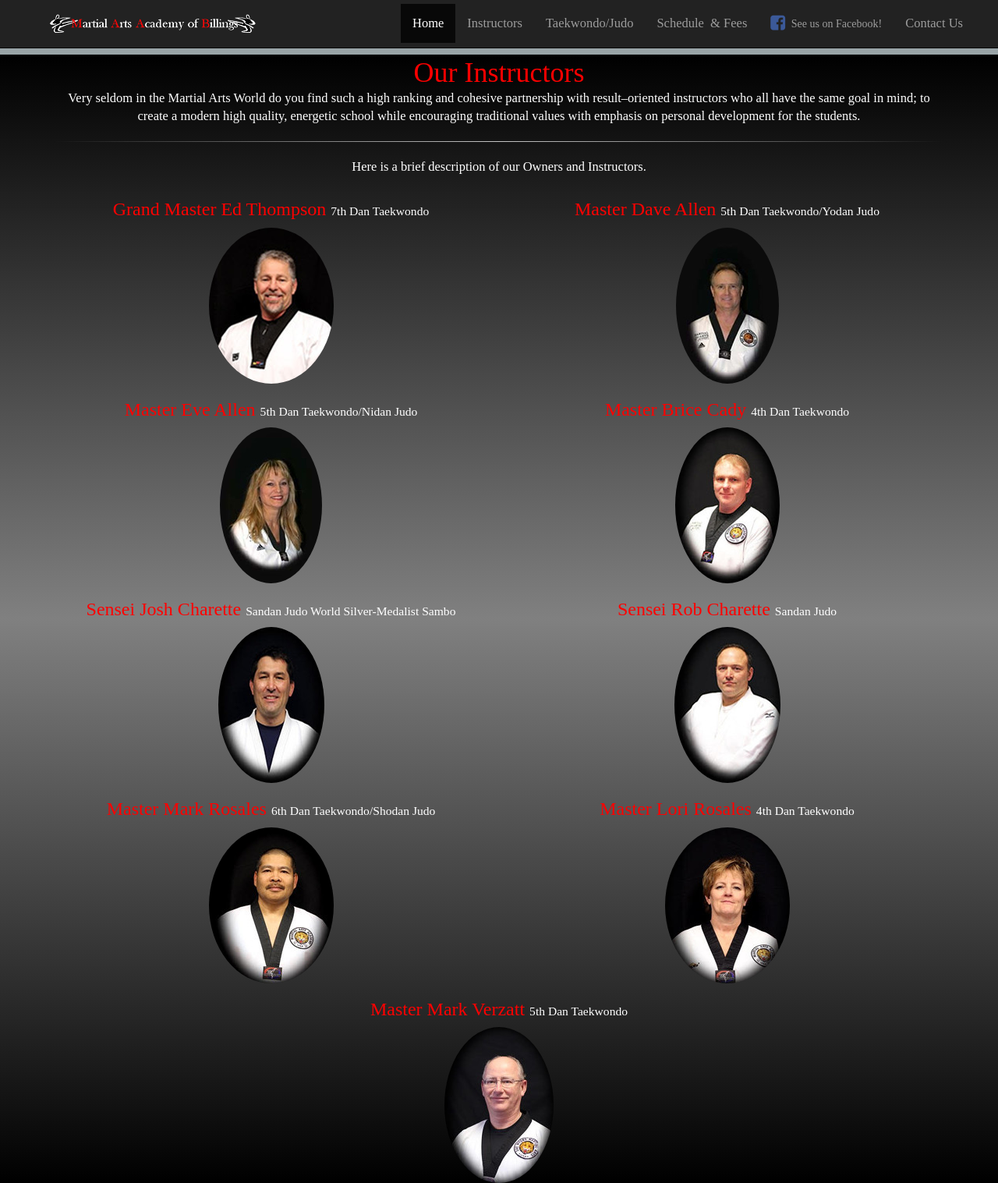
After one commit to studhorsemtn/New_maabtkd, a PHP site: page /instructors.html in a window 1280 px wide. The commit adds this page. Shown: the whole page at 78% size. Run offline with PHP 8.4, Linux system fonts and the light colour scheme.

Commit message:
changed pics and created instructors page

```diff
--- a/index.css
+++ b/index.css
@@ -47,23 +47,21 @@ hr {
 
 /* =========  Jumbotron Home  ========= */
 
-.jumbotron {
-    background: url('Images/maabtkdBackground2.png') center center;
-    max-width: 100%;
-    max-height: 100%;
-    background-size: cover;
-}
-
 #home {
-    color: #FFFFFF;
-    text-shadow: 1px 1px 1px black;
-    padding: 0 0 15rem 0;
+    color: rgb(255, 255, 255);
+    text-shadow: -1px -1px 0px #000000;
+    padding: 0 0 18rem 0;
+    background: url('Images/maabtkdBackground2.png') no-repeat;
+    background-size: 100% 100%;
+    background-position: top center;
+    height: auto;
+    width: 100%;
+    margin: 0 0 9px 0;
 }
 
 #hometext {
-    font-weight: bolder;
     -webkit-font-smoothing: antialiased;
-    padding: 15rem 0 0 0;
+    padding: 10rem 0 0 0;
 }
 
 
@@ -85,5 +83,48 @@ hr {
 
 #training {
     padding: 15px 15px 37px 15px;
-    border-radius: 25%;
 }
+
+
+/* =======  End About  ======= */
+
+
+/* ========  Instructors  ======= */
+
+#eve em {
+    color: rgba(255, 252, 0, 0.65);
+}
+
+#instructorInfo {
+    min-height: 350px;
+    text-align: center;
+    color: red;
+    background: -webkit-linear-gradient(black, grey, black);
+    background-size: cover;
+    -webkit-font-smoothing: antialiased;
+    text-rendering: optimizeLegibility;
+}
+
+#instructorInfo h1 {
+    margin: 4px 0 0 0;
+}
+
+#instructorInfo small {
+    color: white;
+    -webkit-font-smoothing: antialiased;
+    text-rendering: optimizeLegibility;
+}
+
+#instructorInfo p {
+    color: white;
+    -webkit-font-smoothing: antialiased;
+    text-rendering: optimizeLegibility;
+}
+
+.instructorpic {
+    display: table;
+    margin: 0 auto;
+}
+
+
+/* ========  End Instructors  ======= */
--- /dev/null
+++ b/instructors.html
@@ -0,0 +1,321 @@
+<!DOCTYPE html>
+<html lang="en">
+
+<head>
+    <meta charset="UTF-8">
+    <meta name="viewport" content="width=device-width, initial-scale=1.0">
+    <meta http-equiv="X-UA-Compatible" content="ie=edge">
+    <title>Our Instructors</title>
+    <link href="https://fonts.googleapis.com/css?family=Bree+Serif" rel="stylesheet">
+    <link rel="stylesheet" href="https://maxcdn.bootstrapcdn.com/bootstrap/3.3.7/css/bootstrap.min.css">
+    <link rel="stylesheet" href="https://cdnjs.cloudflare.com/ajax/libs/font-awesome/4.7.0/css/font-awesome.min.css">
+    <link rel="stylesheet" type="text/css" href="index.css">
+    <link rel="icon" href="Images/MAABfavicon.ico" type="image/gif" sizes="16x16">
+
+
+</head>
+
+<body>
+    <!-- =======  Navbar  ======= -->
+
+    <nav class="navbar navbar-inverse navbar-fixed-top">
+        <div class="container-fluid">
+            <div class="navbar-header">
+                <!-- toggle Button [opens navbar links on mobile devices] -->
+                <button type="button" class="navbar-toggle collapsed" data-toggle="collapse" data-target="#tjdropdown"
+                    aria-expanded="false">
+                    <i class="fa fa-bars fa-lg" aria-hidden="true" id="collapse"></i>
+                </button>
+                <a href="index.html" class="navbar-brand center-block">
+                    <img class="img-responsive " src="Images/JudoLogoRedo.png" alt="Martial Arts of Billings logo">
+                </a>
+            </div>
+
+            <!-- Navbar Collapse [conatins components of the navbar such as navbar menu and forms] -->
+            <div class="collapse navbar-collapse" id="tjdropdown">
+                <!-- Navbar Menu -->
+                <ul class="nav navbar-nav navbar-right">
+                    <li class="active"><a href="index.html">Home</a></li>
+                    <li><a href="instructors.html">Instructors</a></li>
+                    <li><a href="tkd.html">Taekwondo/Judo</a></li>
+                    <li><a href="schedule.html">Schedule &nbsp;&#38;&nbsp;Fees</a></li>
+                    <li>
+                        <a href="https://www.facebook.com/Martial-Arts-Academy-of-Billings-123484254472217/"
+                            target="_blank"><i class="fa fa-facebook-square fa-lg" id="facebook"></i>
+                            <small>&nbsp;See us on Facebook&#33;</small>
+                        </a>
+                    </li>
+                    <li class="dropdown">
+                        <a href="#" class="dropdown-toggle" data-toggle="dropdown" role="button" aria-haspopup="true"
+                            aria-expanded="false">Contact Us
+                        </a>
+                        <ul class="dropdown-menu">
+                            <li><a href="tel:+1-406-591-9000"><i class="fa fa-mobile fa-lg" id="phone"></i>&nbsp; Call Us to find out more&#33;</a></li>
+                            <li><a href="https://goo.gl/maps/9FNh8wJVV572" target="_blank"><i class="fa fa-map-marker fa-lg" id="directions"></i>&nbsp;Come Join Us&#33;</a></li>
+                            <li><a href="mailto:maabtkd@gmail.com" target="_blank"> <i class="fa fa-envelope fa-lg" id="email"></i>&nbsp;Email</a></li>
+                        </ul>
+                        <!-- End Dropdown Menu -->
+                    </li>
+                    <!-- End Dropdown -->
+                </ul>
+                <!-- End Navbar Menu -->
+            </div>
+            <!-- End Navbar Collapse -->
+        </div>
+        <!-- End Container-Fluid -->
+    </nav>
+    <!--=======> End Navbar <=======-->
+
+
+    <!-- Instructor Info -->
+    <section id="instructorInfo">
+
+        <!-- Begin Container -->
+        <div class="container">
+            <!-- Intro -->
+            <h1>Our Instructors</h1>
+            <p>
+                Very seldom in the Martial Arts World do you find such a high ranking and cohesive
+                partnership with result&#8210;oriented instructors who all have the
+                same goal in mind; to create a modern high quality, energetic school
+                while encouraging traditional values with emphasis on personal development
+                for the students.
+            </p>
+            <hr>
+            <p>
+                Here is a brief description of our Owners and Instructors.
+            </p>
+            <!-- End Intro -->
+
+            <!-- First Row -->
+            <div class="row">
+                <div class="col-xs-6">
+                    <h3> Grand Master Ed Thompson
+                        <small>7th Dan Taekwondo</small>
+                    </h3>
+                    <a href="#ed" data-toggle="collapse">
+                        <img class="img-circle img-responsive instructorpic" src="instructors/Ed.jpg" alt="Master Thompson">
+                    </a>
+                    <div id="ed" class="collapse">
+                        <p>Owner/Instructor</p>
+                        <p>Master Thompson has studied the arts of Taekwondo, Hapkido
+                            and Judo for well over 40 years and was owner/instructor
+                            of a Martial Arts school in Belgrade before moving to
+                            Billings. Master Thompson has a dynamic and expansive
+                            career, with diverse knowledge encompassed in fire-fighting
+                            and law enforcement since 1984. Grand Master Thompson
+                            has the ability to facilitate group collaboration and
+                            mind-sharing, efficiently managing change in order to
+                            bring out the best in students.
+                        </p>
+                    </div>
+                </div>
+                <div class="col-xs-6">
+                    <h3>Master Dave Allen
+                        <small>5th Dan Taekwondo/Yodan Judo</small>
+                    </h3>
+                    <a href="#dave" data-toggle="collapse">
+                        <img class="img-circle img-responsive instructorpic" src="instructors/dave.jpg" alt="Master Allen">
+                    </a>
+                    <div id="dave" class="collapse">
+                        <p>Owner/Instructor</p>
+                        <p> Mr. Allen began his Martial Arts Career in 1994 in Taekwondo
+                            and expanded into Judo and Hapkido soon after joining
+                            with Grand Master Karlo Fujiwara. He is a PJC International
+                            Judo Referee and served on the USA Judo Board of Ethics.
+                        </p>
+                        <p> He has served as Tournament Announcer for Major Judo events
+                            including the World IBSA Judo Championships, Pan-Am Opens,
+                            US World Cups, US Open, Junior Scholastic Championships,
+                            US Olympic Trials and many local, regional and international
+                            tournaments. His announcing resume also includes the
+                            2015 Pan American Games where his skills were utilzed
+                            for all the combat sports, including Judo, Taekwondo,
+                            Karate, and Freestyle &amp; Greco Roman Wrestling.</p>
+                        <p> He is a Life Member of USA Judo, the USJF, the USJA and is
+                            a USA Judo Circle of 100 Member. Dave has owned the Auto
+                            Brokers of Montana Auto Dealership and AA&amp;A Auto
+                            Rental companies for over 30 years. He is in his 11th
+                            year serving as co-commissioner, with his wife Eve, of
+                            the Big Sky State Games Taekwondo/Judo competition.
+                        </p>
+                    </div>
+                </div>
+            </div>
+            <!-- End First Row -->
+
+            <!-- Second Row -->
+            <div class="row">
+                <div class="col-xs-6">
+                    <h3>Master Eve Allen
+                        <small>5th Dan Taekwondo/Nidan Judo</small>
+                    </h3>
+                    <a href="#eve" data-toggle="collapse">
+                        <img class="img-circle img-responsive instructorpic" src="instructors/Eve.jpg" alt="Master Allen">
+                    </a>
+                    <div id="eve" class="collapse">
+                        <p>Owner/Instructor</p>
+                        <p> Mrs. Allen began her Martial Arts training in 1993 in the
+                            art of Taekwondo. Her training under Grand Master Fujiwara
+                            expanded to include the art of Judo and Hapkido. She
+                            instructs in both Taekwondo and Judo and enjoys attending
+                            workshops, seminars and clinics in order to broaden her
+                            knowledge of these arts. She has worked in the legal
+                            field for many years as a legal secretary, paralegal
+                            and a judicial assistant. Eve heads up the Woman's Self
+                            Defense curriculum at the school and serves as co-commissioner
+                            for the Big Sky State Games Taekwondo and Judo competitions.
+                            She is a Life Member of USA Judo, the USJF, the USJA
+                            and is also a member of the USA Judo Circle of 100.
+                            <p>
+                                <em>Specialty: Women's Self Defense Program Organizer</em>
+                            </p>
+                        </p>
+                    </div>
+                </div>
+                <div class="col-xs-6">
+                    <h3>Master Brice Cady
+                        <small>4th Dan Taekwondo</small>
+                    </h3>
+                    <a href="#brice" data-toggle="collapse">
+                        <img class="img-circle img-responsive instructorpic" src="instructors/Brice.jpg" alt="Master Cadey">
+                    </a>
+                    <div id="brice" class="collapse">
+                        <p>Mr. Cady started Martial Arts in 1983 when he was 10 years
+                            old under Master Sam Damon. He competed in 1988 at the
+                            Junior Olymics in Tampa Florida and again in 1989 in
+                            Rochester Minnesota. Brice has been teaching Martial
+                            Arts since 2003. He is an MTA referee representative
+                            on the board of directors and an MTA-A Level certified
+                            referee. He is also a Billings Gazette 40 under 40 award
+                            winner because of his business successes. Brice has owned
+                            Brice's Masterclean since 2004 and has won the Billings
+                            Gazette Readers Choice award 8 years in a row. His hobbies
+                            include doing anything with his family and Moto-Cross.
+                            The Cady family loves fishing and hiking in the mountains.
+                        </p>
+                    </div>
+                </div>
+            </div>
+            <!-- End Second Row -->
+
+            <!-- Third Row -->
+            <div class="row">
+                <div class="col-xs-6">
+                    <h3>
+                        Sensei Josh Charette
+                        <small>Sandan Judo World Silver-Medalist Sambo</small>
+                    </h3>
+                    <a href="#josh" data-toggle="collapse">
+                        <img class="img-circle img-responsive instructorpic" src="instructors/Josh.jpg" alt="Sensei Josh Charette">
+                    </a>
+                    <div id="josh" class="collapse">
+                        <p>Mr. Joshua Charette is our competitive Judo Instructor and
+                            has an incredible background of competition in Wrestling
+                            (3X Montana High School Champion), International Judo
+                            Competition and was a World Silver Medalist in Sambo.
+                            He has a vast knowledge of groundwork and understands
+                            how to train at the highest levels. He is the Pastor
+                            of Great Plains Gathering Church and is a graduate of
+                            Oral Roberts University in Tulsa, Oklahoma.
+                        </p>
+                    </div>
+                </div>
+                <div class="col-xs-6">
+                    <h3>
+                        Sensei Rob Charette
+                        <small>Sandan Judo</small>
+                    </h3>
+                    <a href="#rob" data-toggle="collapse">
+                        <img class="img-circle img-responsive instructorpic" src="instructors/Rob.jpg" alt="Sensei Rob Charette">
+                    </a>
+                    <div id="rob" class="collapse">
+                        <p>Mr Rob Charette is another competitive Judo Instructor. He
+                            has an incredible history of competition in Wrestling
+                            and Judo. He has an infinite knowledge of groundwork
+                            and has an intense work ethic.
+                        </p>
+                    </div>
+                </div>
+            </div>
+            <!-- End Third Row -->
+
+            <!-- Fourth Row -->
+            <div class="row">
+                <div class="col-xs-6">
+                    <h3>Master Mark Rosales <small>6th Dan Taekwondo/Shodan Judo</small></h3>
+                    <a href="#rosales" data-toggle="collapse">
+                                    <img class=" img-circle img-responsive instructorpic" src="Instructors/Rosales.jpg" alt="Master Lori Rosales">
+                                </a>
+                    <div id="rosales" class="collapse">
+                        <p>Mr. Rosales started his formal training in Taekwondo, with
+                            the NWTA, in the mid-eighties. He would go on to be the
+                            owner of Culbertson TKD from 1991-2001. He moved to Billings
+                            and taught classes for Grand Master Fujiwara from 2002
+                            until GM Fujiwara's passing in 2010. He then went on
+                            to open Billings TKD from 2010 until 2016. In 2017, Mr.
+                            Rosales joined the MAAB family as a TKD instructor.
+                        </p>
+                    </div>
+                </div>
+                <div class="col-xs-6">
+                    <h3>Master Lori Rosales <small>4th Dan Taekwondo</small></h3>
+                    <a href="#lori" data-toggle="collapse">
+                            <img class=" img-circle img-responsive instructorpic" src="Instructors/Lori.jpg" alt="Master Lori Rosales">
+                        </a>
+                    <div id="lori" class="collapse">
+                        <p> Mrs. Rosales has been involved in martial arts for 25+years.
+                            Starting in Culbertson , partnering with Husband Master
+                            Mark Rosales co-owner/instructor of Culbertson Tae Knowdo
+                            . Later moving to Billings in 2001, teaching classes
+                            for Grand Master Karlo Fujiwara at Rocky Mountain Collage.
+                            In 2010 continuing as co- owner/instructor of Billings
+                            Tae Kwondo with husband Master Mark Rosales.
+                        </p>
+                    </div>
+                </div>
+
+            </div>
+            <!-- End Fourth Row -->
+
+
+            <!-- Fifth Row -->
+
+            <div class="row">
+                <div class="col-xs-12">
+                    <h3>Master Mark Verzatt <small>5th Dan Taekwondo</small></h3>
+                    <a href="#mark" data-toggle="collapse">
+                            <img src="Instructors/Mark.jpg" alt="Master Mark Verzatt" class="img-circle img-responsive instructorpic">
+                        </a>
+                    <div id="mark" class="collapse">
+                        <p>Master Mark took his first Taekwondo class in 1974 at Cho's
+                            Taekwondo in Denver Co while attending a radio trade
+                            school. He later became a major market disc jockey by
+                            age 25. Like many people, Karate took a back seat to
+                            family and career until he enrolled with his kids at
+                            Grand Master Karlo Fujiwara's orginal North Park Dojo
+                            in the early 1990s. The noon class makes training available
+                            for students who cannot train in the evening. Master
+                            Mark promises a focused workout and lots of fun. By the
+                            way, Master Mark did get a 'real' job; He and his wife
+                            Karmal have been running one of the highest ranked Allstate
+                            agencies in America right here in Billings, since 1986.
+                        </p>
+                    </div>
+
+                </div>
+            </div>
+            <!-- End Fifth Row -->
+        </div>
+        <!-- End Container -->
+    </section>
+    <!-- End Instructor Info -->
+
+
+
+    <script src="https://ajax.googleapis.com/ajax/libs/jquery/1.12.4/jquery.min.js"></script>
+    <script src="https://maxcdn.bootstrapcdn.com/bootstrap/3.3.7/js/bootstrap.min.js"></script>
+    <script src="main.js"></script>
+</body>
+
+</html>
```
Also changed, not shown: Instructors/Brice.jpg, Instructors/Dave.jpg, Instructors/Ed.jpg, Instructors/Eve.jpg, Instructors/Josh.jpg, Instructors/Lori.jpg (added), Instructors/Mark.jpg (added), Instructors/Rob.jpg, Instructors/Rosales.jpg.
